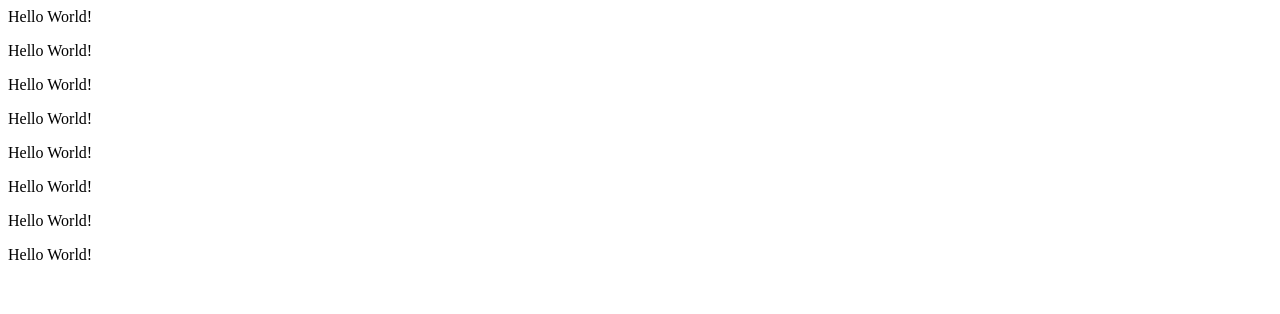
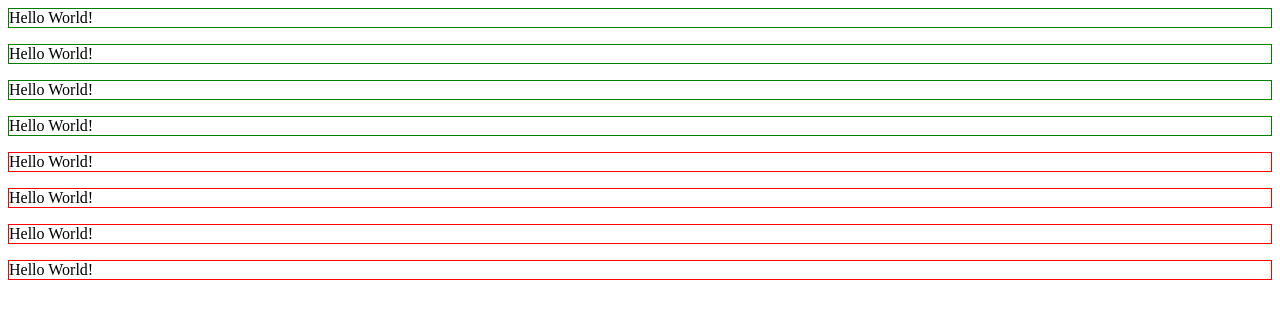
Before and after one commit to cwwVirus/cwwVirus.github.io, a plain HTML site: page docs/week8.html in a window 1280 px wide. Drawn offline with Linux system fonts and the light colour scheme.

Commit message:
Update week8.html

```diff
--- a/docs/week8.html
+++ b/docs/week8.html
@@ -1,19 +1,19 @@
 <html>
 <head>
-  <title> #assignment 8 </title>
+<title> #assignment 8 </title>
 <style>
-  .1 {border: 1px solid green;}
-  .2 {border: 1px solid red;}
+  .a {border: 1px solid green;}
+  .b {border: 1px solid red;}
 </style>
 </head>
 <body>
-  <p class = "1">Hello World!</p>
-  <p class = "1">Hello World!</p>
-  <p class = "1">Hello World!</p>
-  <p class = "1">Hello World!</p>
-  <p class = "2">Hello World!</p>
-  <p class = "2">Hello World!</p>
-  <p class = "2">Hello World!</p>
-  <p class = "2">Hello World!</p>
+  <p class = "a">Hello World!</p>
+  <p class = "a">Hello World!</p>
+  <p class = "a">Hello World!</p>
+  <p class = "a">Hello World!</p>
+  <p class = "b">Hello World!</p>
+  <p class = "b">Hello World!</p>
+  <p class = "b">Hello World!</p>
+  <p class = "b">Hello World!</p>
 </body>
 </html>
```
